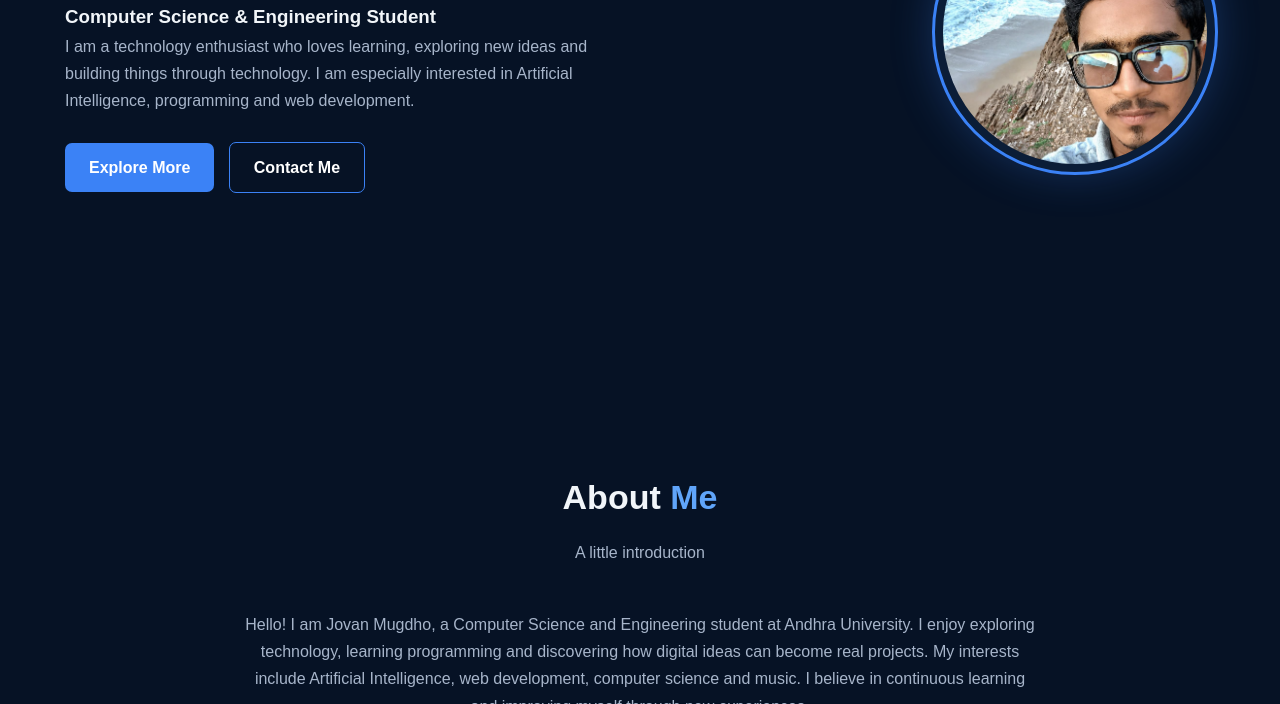
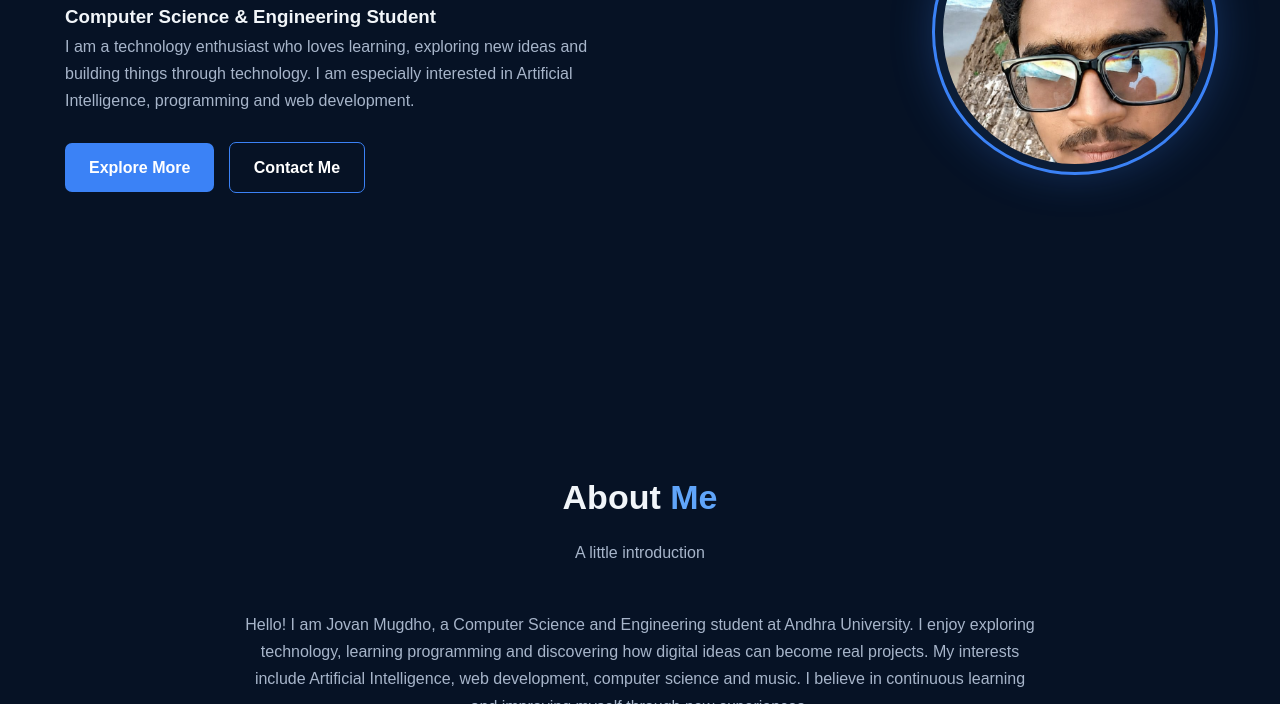
Before and after one commit to jovanmugdho-stack/jovanmugdho-stack.github.io, a plain HTML site: page index.html in a window 1280 px wide. Shown: the part 396-1100 px from the top of the page. Drawn offline with Linux system fonts and the light colour scheme.

Commit message:
Update index.html

```diff
--- a/index.html
+++ b/index.html
@@ -423,7 +423,7 @@
       <div class="profile-area">
         <img
           class="avatar"
-          src="profile.jpeg"
+          src="dp.jpeg"
           alt="Jovan Mugdho"
         >
       </div>
```
